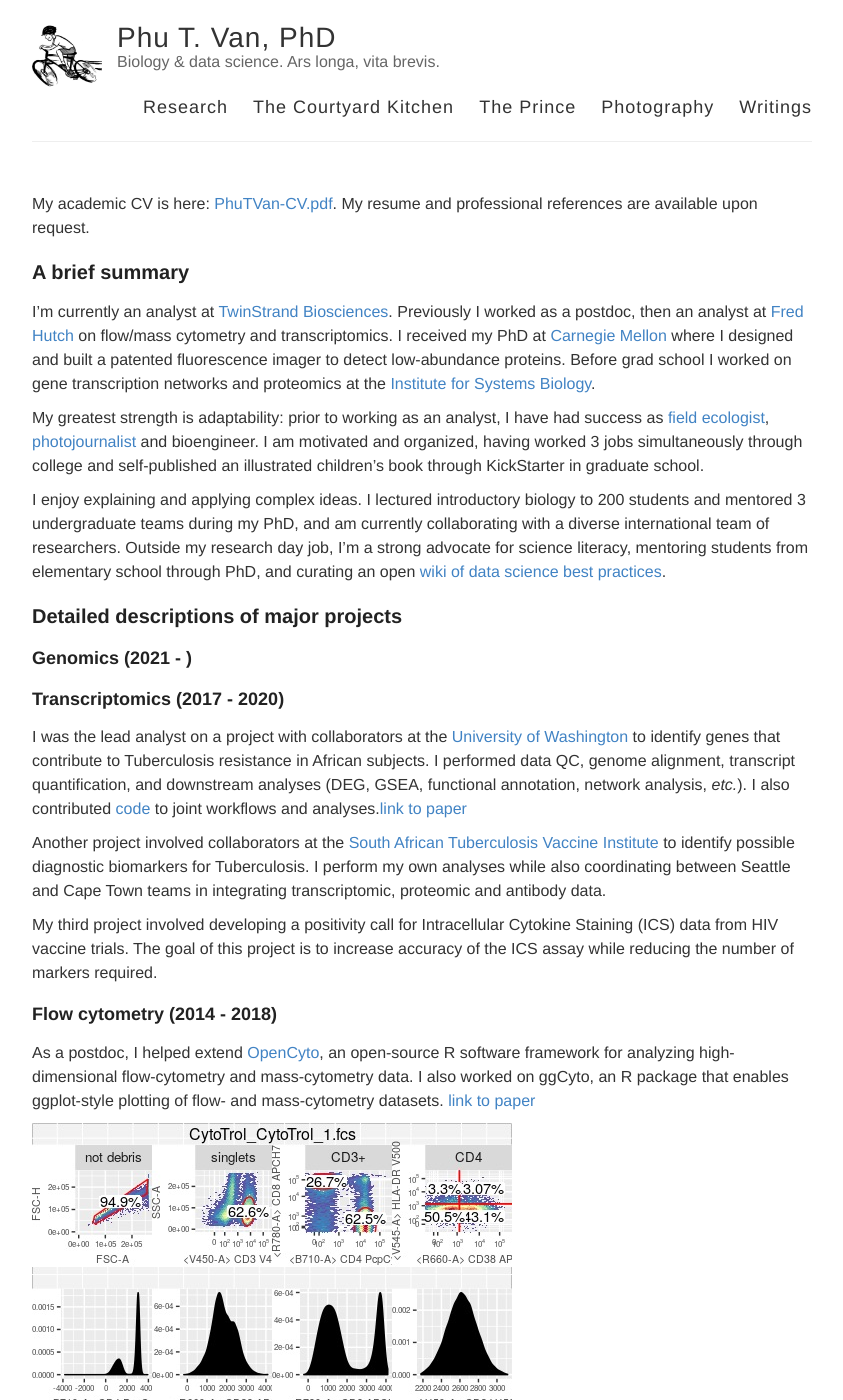
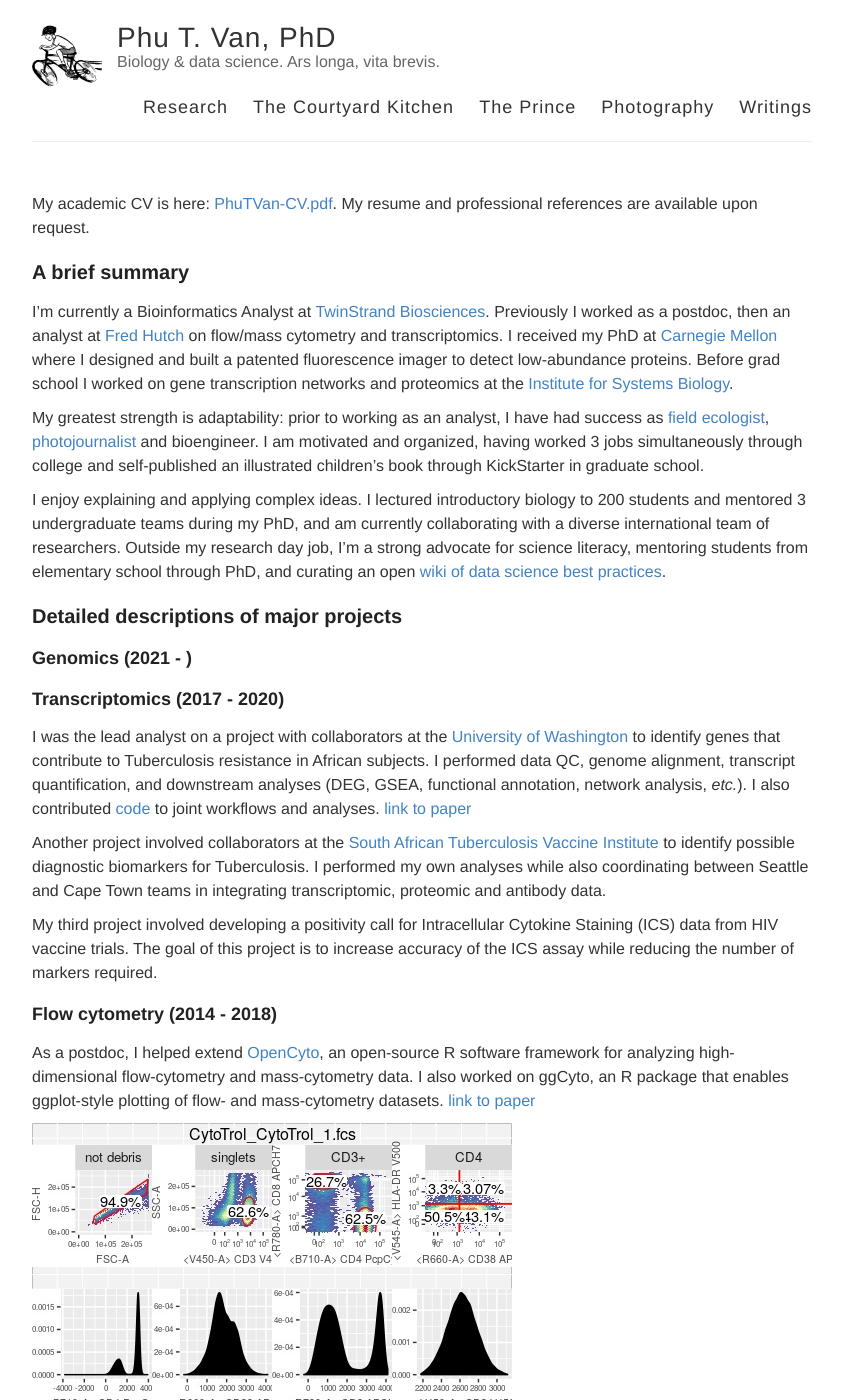
Before and after one commit to ptvan/ptvan.github.io, a Jekyll site: the page built from research.md, in a window 1280 px wide and 1400 px high. Shown: the whole window, without its empty margins (218-1061 px from the left). Built offline with Jekyll 4.4.1, drawn with Linux system fonts in a browser that asks for light colours.

Commit message:
minor tweaks

```diff
--- a/research.md
+++ b/research.md
@@ -8,7 +8,7 @@ My academic CV is here: [PhuTVan-CV.pdf](PhuTVan-CV.pdf). My resume and professi
 
 ## A brief summary
 
-I'm currently an analyst at [TwinStrand Biosciences](https://twinstrandbio.com/). Previously I worked as a postdoc, then an analyst at [Fred Hutch](http://rglab.org) on flow/mass cytometry and transcriptomics. I received my PhD at [Carnegie Mellon](https://cmu.edu/bio) where I designed and built a patented fluorescence imager to detect low-abundance proteins. Before grad school I worked on gene transcription networks and proteomics at the [Institute for Systems Biology](https://baliga.systemsbiology.net/).
+I'm currently a Bioinformatics Analyst at [TwinStrand Biosciences](https://twinstrandbio.com/). Previously I worked as a postdoc, then an analyst at [Fred Hutch](http://rglab.org) on flow/mass cytometry and transcriptomics. I received my PhD at [Carnegie Mellon](https://cmu.edu/bio) where I designed and built a patented fluorescence imager to detect low-abundance proteins. Before grad school I worked on gene transcription networks and proteomics at the [Institute for Systems Biology](https://baliga.systemsbiology.net/).
 
 My greatest strength is adaptability: prior to working as an analyst, I have had success as [field ecologist](https://www.fs.usda.gov/colville), [photojournalist](https://makingtheprince.blogspot.com/2013/11/meet-author.html) and bioengineer. I am motivated and organized, having worked 3 jobs simultaneously through college and self-published an illustrated children's book through KickStarter in graduate school.
 
@@ -20,9 +20,9 @@ I enjoy explaining and applying complex ideas. I lectured introductory biology t
 
 ### Transcriptomics (2017 - 2020)
 
-I was the lead analyst on a project with collaborators at the [University of Washington](https://cerid.uw.edu/lab/hawn-lab) to identify genes that contribute to Tuberculosis resistance in African subjects. I performed data QC, genome alignment, transcript quantification, and downstream analyses (DEG, GSEA, functional annotation, network analysis, *etc.*). I also contributed [code](https://github.com/ptvan/r-snippets) to joint workflows and analyses.[link to paper](https://www.jci.org/articles/view/140073)
+I was the lead analyst on a project with collaborators at the [University of Washington](https://cerid.uw.edu/lab/hawn-lab) to identify genes that contribute to Tuberculosis resistance in African subjects. I performed data QC, genome alignment, transcript quantification, and downstream analyses (DEG, GSEA, functional annotation, network analysis, *etc.*). I also contributed [code](https://github.com/ptvan/r-snippets) to joint workflows and analyses. [link to paper](https://www.jci.org/articles/view/140073)
 
-Another project involved collaborators at the [South African Tuberculosis Vaccine Institute](http://www.satvi.uct.ac.za/) to identify possible diagnostic biomarkers for Tuberculosis. I perform my own analyses while also coordinating between Seattle and Cape Town teams in integrating transcriptomic, proteomic and antibody data.
+Another project involved collaborators at the [South African Tuberculosis Vaccine Institute](http://www.satvi.uct.ac.za/) to identify possible diagnostic biomarkers for Tuberculosis. I performed my own analyses while also coordinating between Seattle and Cape Town teams in integrating transcriptomic, proteomic and antibody data.
 
 My third project involved developing a positivity call for Intracellular Cytokine Staining (ICS) data from HIV vaccine trials. The goal of this project is to increase accuracy of the ICS assay while reducing the number of markers required.
 
```
